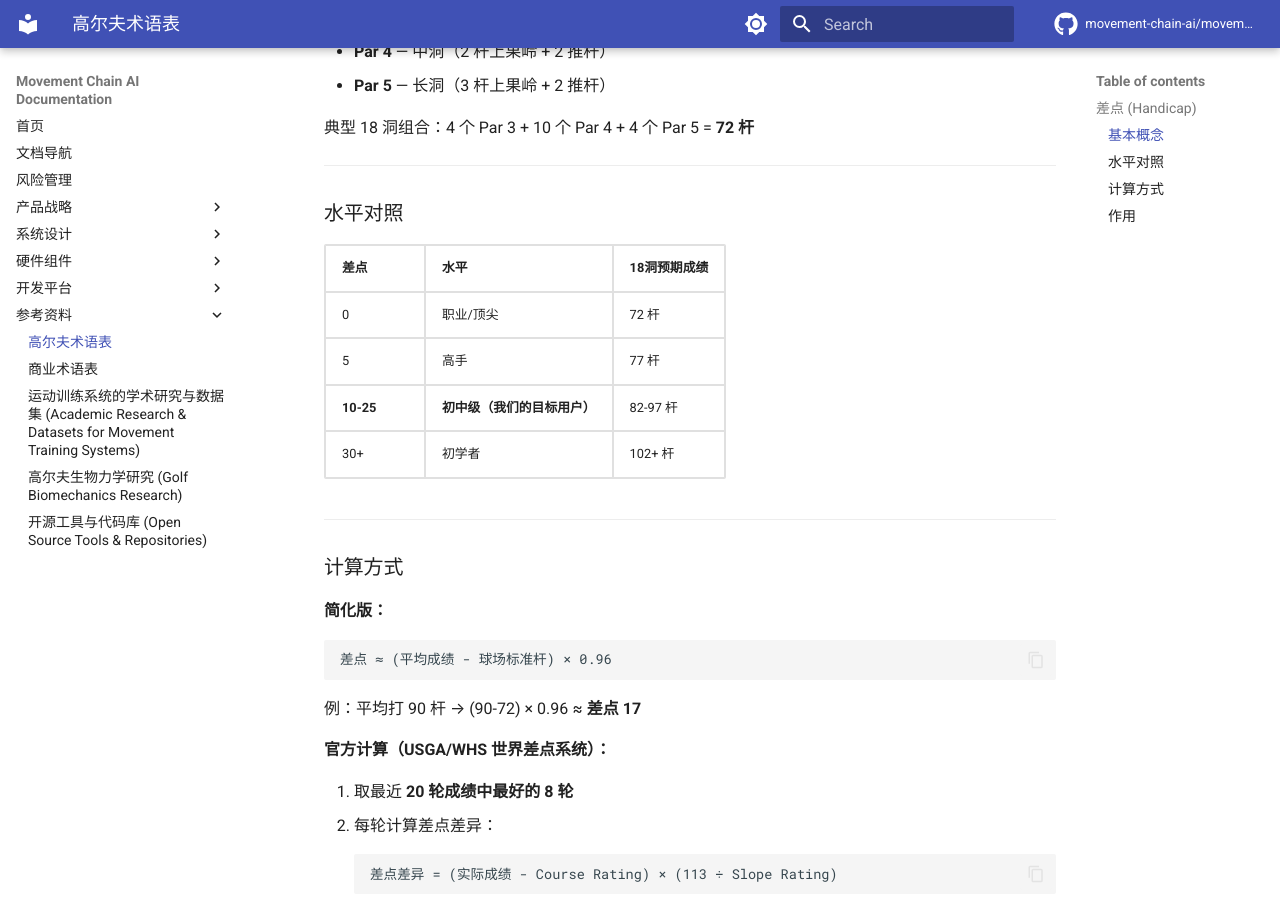
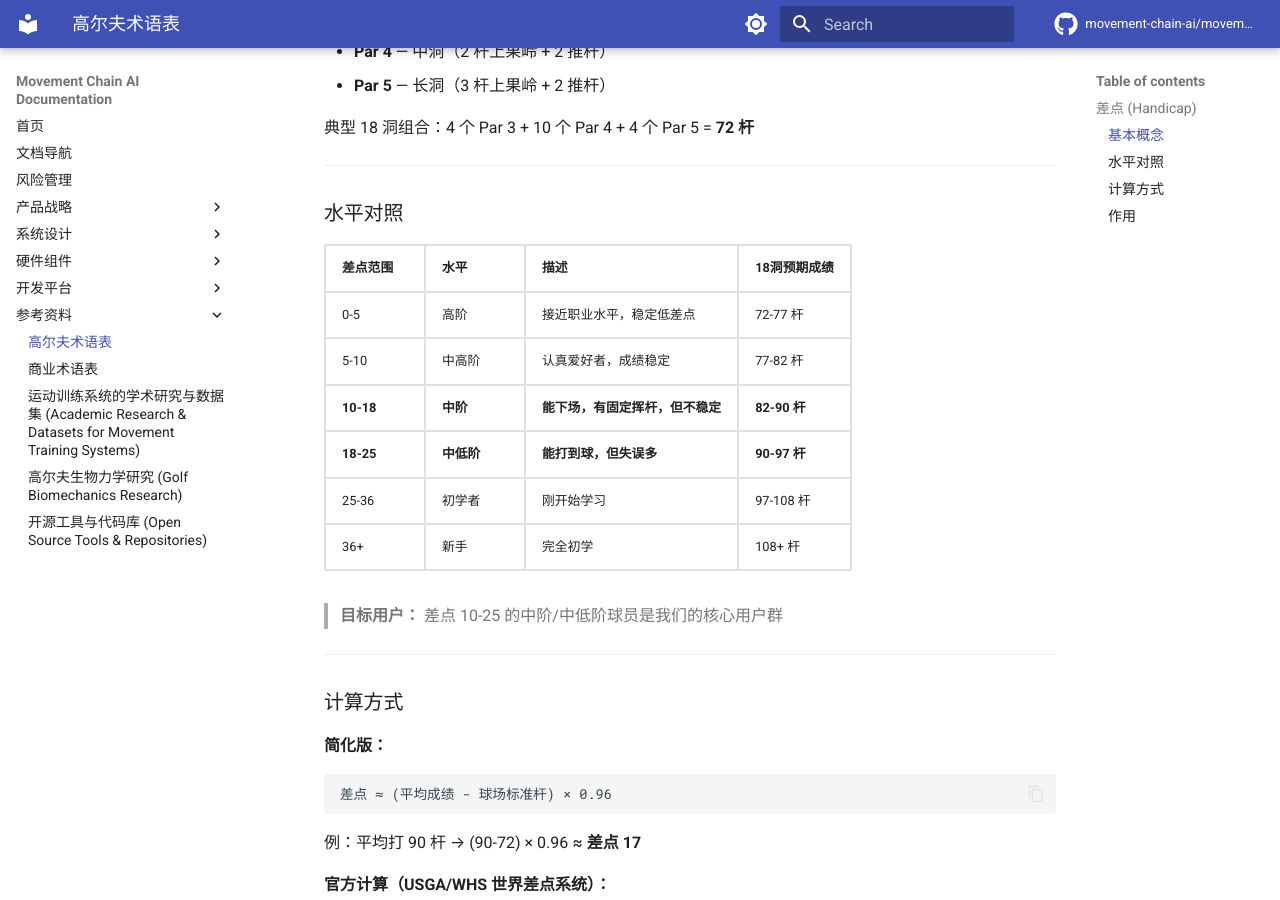
Before and after one commit to movement-chain-ai/movement-chain-docs, an MkDocs documentation site: the page built from docs/zh/reference/golf-glossary.md, in a window 1280 px wide and 900 px high, scrolled down 611 px. Built offline with MkDocs 1.6.1 and Material for MkDocs 9.7.7, drawn with Linux system fonts in a browser that asks for light colours; comment, search, counter and statistics services are not loaded; the version menu is left out.

Commit message:
更新高尔夫术语表：添加详细差点水平分级

```diff
--- a/docs/zh/reference/golf-glossary.md
+++ b/docs/zh/reference/golf-glossary.md
@@ -27,12 +27,16 @@
 
 ### 水平对照
 
-| 差点 | 水平 | 18洞预期成绩 |
-|------|------|-------------|
-| 0 | 职业/顶尖 | 72 杆 |
-| 5 | 高手 | 77 杆 |
-| **10-25** | **初中级（我们的目标用户）** | 82-97 杆 |
-| 30+ | 初学者 | 102+ 杆 |
+| 差点范围 | 水平 | 描述 | 18洞预期成绩 |
+|---------|------|------|-------------|
+| 0-5 | 高阶 | 接近职业水平，稳定低差点 | 72-77 杆 |
+| 5-10 | 中高阶 | 认真爱好者，成绩稳定 | 77-82 杆 |
+| **10-18** | **中阶** | **能下场，有固定挥杆，但不稳定** | **82-90 杆** |
+| **18-25** | **中低阶** | **能打到球，但失误多** | **90-97 杆** |
+| 25-36 | 初学者 | 刚开始学习 | 97-108 杆 |
+| 36+ | 新手 | 完全初学 | 108+ 杆 |
+
+> **目标用户：** 差点 10-25 的中阶/中低阶球员是我们的核心用户群
 
 ---
 
```
